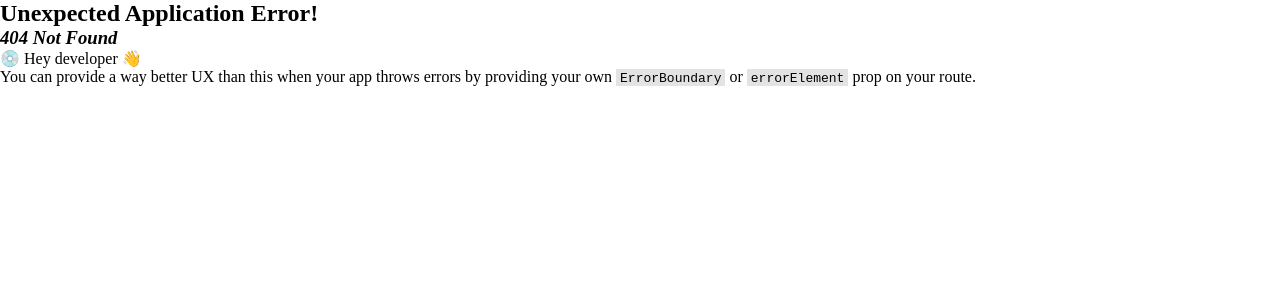
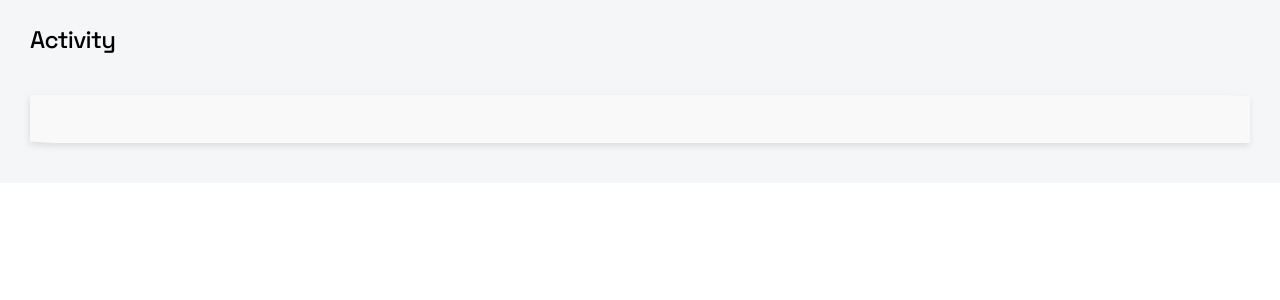
Before and after one commit to AkeoDev/demia-dashboard, a React (Vite) app: page /activity in a window 1280 px wide. Before the commit this address had no page. Shown: the top 300 px of the page. Built offline with nearby package versions, Linux system fonts and the light colour scheme.

Commit message:
activity page

```diff
--- a/src/App.tsx
+++ b/src/App.tsx
@@ -1,11 +1,12 @@
 import { createBrowserRouter, RouterProvider } from "react-router-dom";
 
-import { AllProjects, Dashboard, SignIn } from "./pages";
+import { Activity, AllProjects, Dashboard, SignIn } from "./pages";
 
 const router = createBrowserRouter([
   { path: "sign-in", element: <SignIn /> },
   { path: "dashboard", element: <Dashboard /> },
   { path: "all-projects", element: <AllProjects /> },
+  { path: "activity", element: <Activity /> },
 ]);
 
 const App = () => {
--- a/src/components/Activity/Activity.tsx
+++ b/src/components/Activity/RecentActivity.tsx
@@ -1,5 +1,5 @@
 import { Link } from "react-router-dom";
-import classes from "./Activity.module.scss";
+import classes from "./RecentActivity.module.scss";
 import { ActiveUser } from ".";
 
 const activityData = [
@@ -33,7 +33,7 @@ const activityData = [
   },
 ];
 
-export const Activity = () => {
+export const RecentActivity = () => {
   return (
     <section className={classes.recentActivity}>
       <div className={classes.title}>
--- a/src/components/Activity/index.ts
+++ b/src/components/Activity/index.ts
@@ -1,2 +1,2 @@
-export { Activity } from './Activity';
+export { RecentActivity } from './RecentActivity';
 export { ActiveUser } from './ActiveUser';
--- a/src/components/Project/Project.module.scss
+++ b/src/components/Project/Project.module.scss
@@ -13,7 +13,7 @@
   .innerContent {
     padding: 24px;
     clip-path: polygon(0 0, 98% 0, 100% 6%, 100% 100%, 2% 100%, 0 94%);
-    background-color: $white;
+    background-color: #f9f9f9;
   }
 
   .topContent {
--- a/src/components/Project/Project.tsx
+++ b/src/components/Project/Project.tsx
@@ -1,6 +1,6 @@
 import { ProjectInfo, ProjectStatistic } from ".";
 import { chart, sustainability } from "../../assets";
-import { Activity } from "../Activity";
+import { RecentActivity } from "../Activity";
 import classes from "./Project.module.scss";
 
 const projectInfo = {
@@ -37,7 +37,7 @@ export const Project = () => {
         <div className={classes.innerContent}>
           <div className={classes.topContent}>
             <ProjectInfo projectInfo={projectInfo} />
-            <Activity />
+            <RecentActivity />
           </div>
           <div className={classes.statisticWrapper}>
             {statisticData.map((i, index) => (
--- /dev/null
+++ b/src/pages/Activity/Activity.module.scss
@@ -0,0 +1,27 @@
+@import "../../index.scss";
+
+.activity {
+  padding: 24px 30px 40px;
+  background-color: $background-white;
+
+  .title {
+    @extend .font-24-31-500;
+    margin-bottom: 40px;
+  }
+
+  .content {
+    filter: drop-shadow(-1px 3px 3px rgba(0, 0, 0, 0.1));
+    display: flex;
+    flex-direction: column;
+    gap: 24px;
+  }
+
+  .innerContent {
+    padding: 24px;
+    clip-path: polygon(0 0, 98% 0, 100% 3%, 100% 100%, 2% 100%, 0 97%);
+    background-color: #f9f9f9;
+    display: flex;
+    flex-direction: column;
+    gap: 24px;
+  }
+}
--- /dev/null
+++ b/src/pages/Activity/Activity.tsx
@@ -0,0 +1,14 @@
+import classes from "./Activity.module.scss";
+
+export const Activity = () => {
+  return (
+    <main className={classes.activity}>
+      <h1 className={classes.title}>Activity</h1>
+      <div className={classes.content}>
+        <div className={classes.innerContent}>
+
+        </div>
+      </div>
+    </main>
+  );
+};
--- a/src/pages/index.ts
+++ b/src/pages/index.ts
@@ -1,3 +1,4 @@
 export { SignIn } from "./SignIn/SignIn";
 export { Dashboard } from "./Dashboard/Dashboard";
 export { AllProjects } from "./AllProjects/AllProjects";
+export { Activity } from "./Activity/Activity";
```
Also changed, not shown: src/components/Activity/RecentActivity.module.scss (renamed from src/components/Activity/Activity.module.scss).
